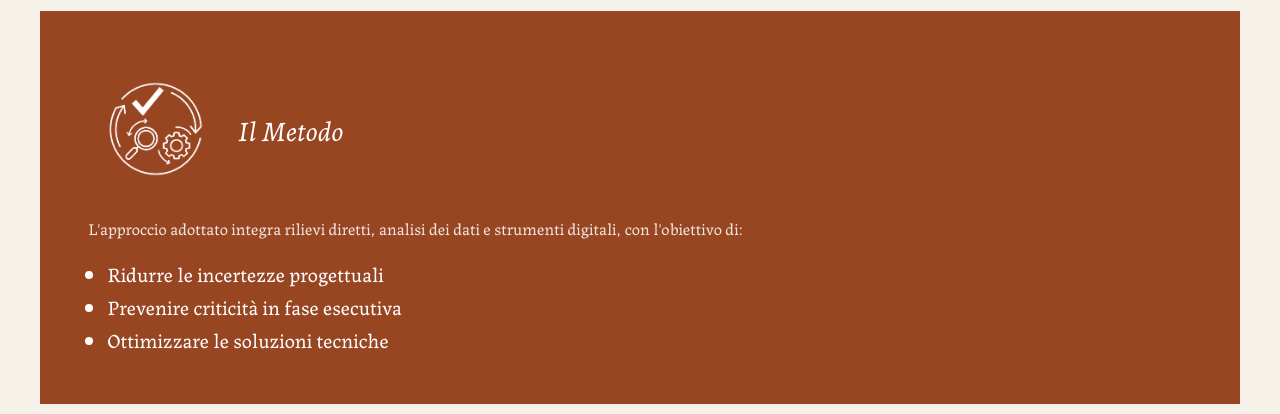
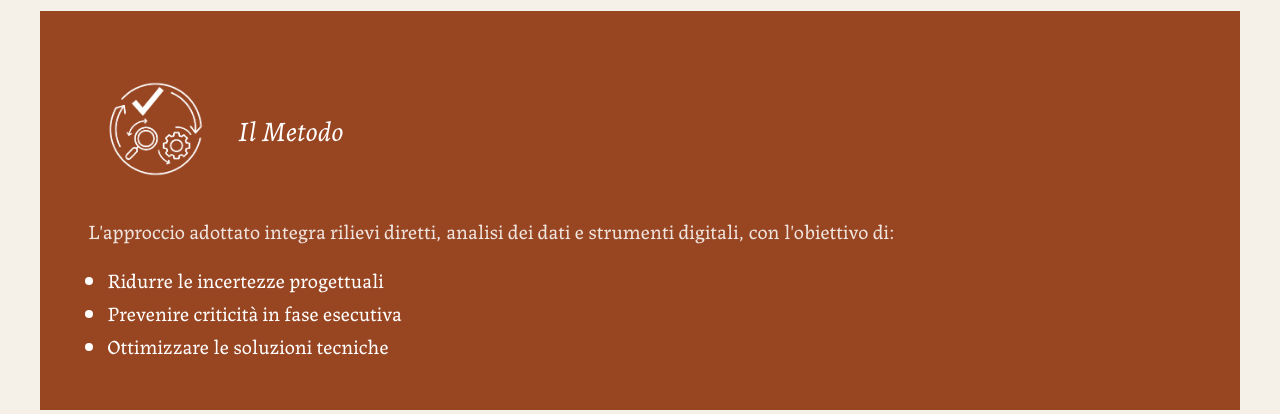
Before and after one commit to edoardo-nicoli03/Francesco_Facchini.website, a plain HTML site: page sito_Francesco_Facchini/index.html in a window 1280 px wide. Shown: the part 1440-1854 px from the top of the page. Drawn offline with Linux system fonts and the light colour scheme.

Commit message:
Cambiato carattere alle scritte

```diff
--- a/sito_Francesco_Facchini/styles.css
+++ b/sito_Francesco_Facchini/styles.css
@@ -582,7 +582,7 @@ DI COSA MI OCCUPO
 }
 
 .project-description {
-    font-size: clamp(0.9rem, 1.3vw, 1.1rem);
+    font-size: clamp(1rem, 1.6vw, 1.4rem);
     line-height: 1.6;
     opacity: 0.85;
     max-width: none;
```
